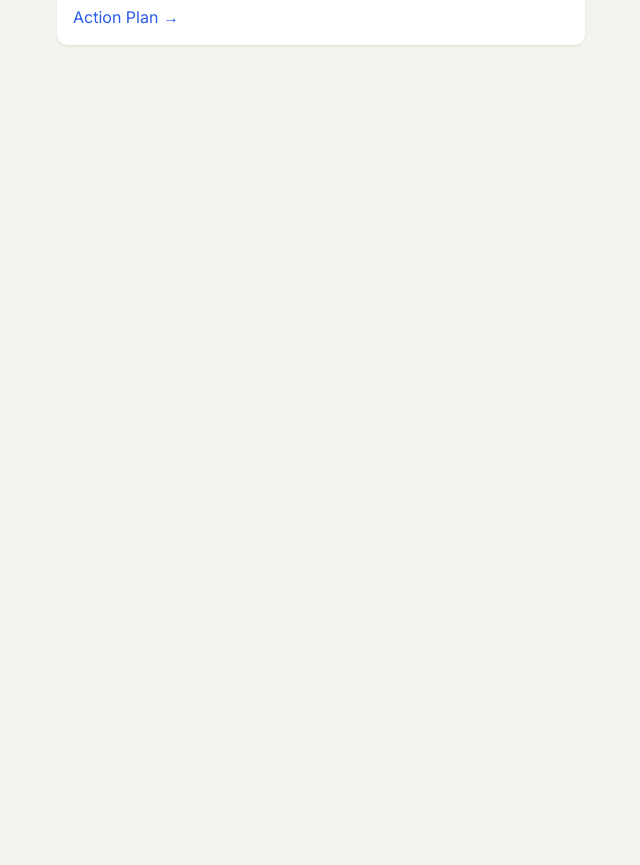
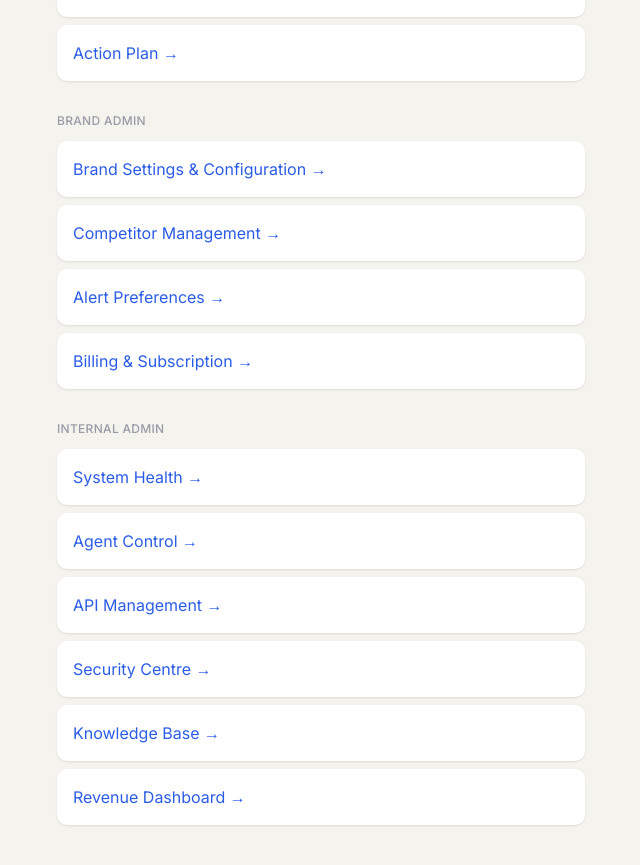
Before and after one commit to brandscopeprojects/brandscope, a Next.js app: page /preview in a window 1280 px wide. Shown: the part 667-1532 px from the top of the page, without its empty margins (319-959 px from the left). Before the commit the page ends 800 px from the top, so only its background shows below. Built offline with nearby package versions, Linux system fonts and the light colour scheme.

Commit message:
Preview index: list all 10 admin routes, grouped (brand / brand-admin / internal)
Co-Authored-By: Claude Opus 4.8 <noreply@anthropic.com>
Claude-Session: https://claude.ai/code/session_01DJzQjRFqbwqDLfsTnGtwW3

```diff
--- a/app/preview/page.tsx
+++ b/app/preview/page.tsx
@@ -1,7 +1,7 @@
 import Link from "next/link";
 
 // Index of design previews (populated with the RiversBet sample data). Public.
-const PREVIEWS = [
+const BRAND_PREVIEWS = [
   { href: "/preview/dashboard", label: "Dashboard" },
   { href: "/preview/market-intel", label: "Market Intelligence" },
   { href: "/preview/promotions", label: "Promotion Signals" },
@@ -13,6 +13,50 @@ const PREVIEWS = [
   { href: "/preview/action-plan", label: "Action Plan" },
 ];
 
+const BRAND_ADMIN_PREVIEWS = [
+  { href: "/preview/admin-settings", label: "Brand Settings & Configuration" },
+  { href: "/preview/admin-competitors", label: "Competitor Management" },
+  { href: "/preview/admin-alerts", label: "Alert Preferences" },
+  { href: "/preview/admin-billing", label: "Billing & Subscription" },
+];
+
+const INTERNAL_ADMIN_PREVIEWS = [
+  { href: "/preview/internal-health", label: "System Health" },
+  { href: "/preview/internal-agents", label: "Agent Control" },
+  { href: "/preview/internal-api", label: "API Management" },
+  { href: "/preview/internal-security", label: "Security Centre" },
+  { href: "/preview/internal-knowledge", label: "Knowledge Base" },
+  { href: "/preview/internal-revenue", label: "Revenue Dashboard" },
+];
+
+function PreviewGroup({
+  title,
+  items,
+}: {
+  title: string;
+  items: { href: string; label: string }[];
+}) {
+  return (
+    <section className="mt-8 first:mt-6">
+      <h2 className="text-xs font-medium uppercase tracking-wide text-ink-faint">
+        {title}
+      </h2>
+      <ul className="mt-3 space-y-2">
+        {items.map((p) => (
+          <li key={p.href}>
+            <Link
+              href={p.href}
+              className="block rounded-card bg-card p-4 text-cobalt shadow-sh1 transition-colors hover:bg-base-secondary"
+            >
+              {p.label} →
+            </Link>
+          </li>
+        ))}
+      </ul>
+    </section>
+  );
+}
+
 export default function PreviewIndex() {
   return (
     <div className="min-h-screen bg-base">
@@ -21,18 +65,9 @@ export default function PreviewIndex() {
         <p className="mt-1 text-sm text-ink-secondary">
           Screens populated with the RiversBet sample dataset.
         </p>
-        <ul className="mt-6 space-y-2">
-          {PREVIEWS.map((p) => (
-            <li key={p.href}>
-              <Link
-                href={p.href}
-                className="block rounded-card bg-card p-4 text-cobalt shadow-sh1 transition-colors hover:bg-base-secondary"
-              >
-                {p.label} →
-              </Link>
-            </li>
-          ))}
-        </ul>
+        <PreviewGroup title="Brand intelligence" items={BRAND_PREVIEWS} />
+        <PreviewGroup title="Brand admin" items={BRAND_ADMIN_PREVIEWS} />
+        <PreviewGroup title="Internal admin" items={INTERNAL_ADMIN_PREVIEWS} />
       </div>
     </div>
   );
```
